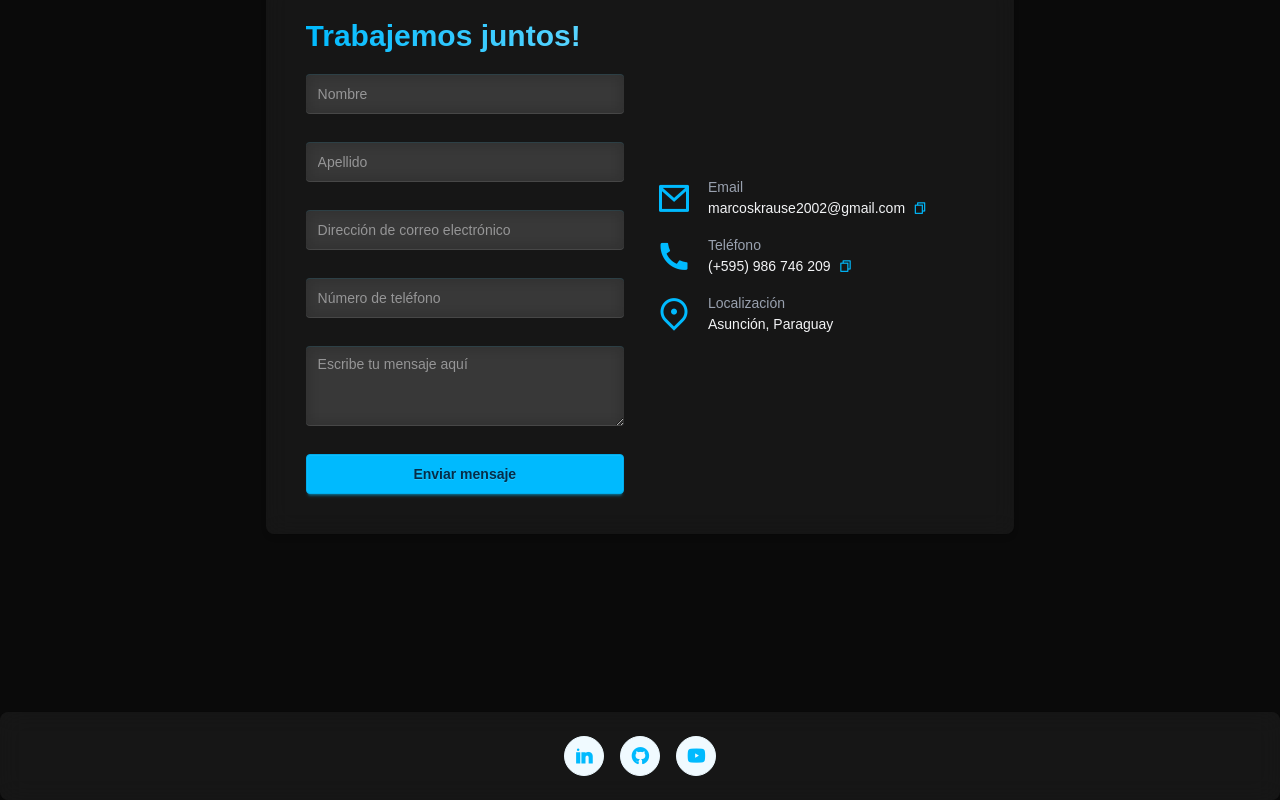
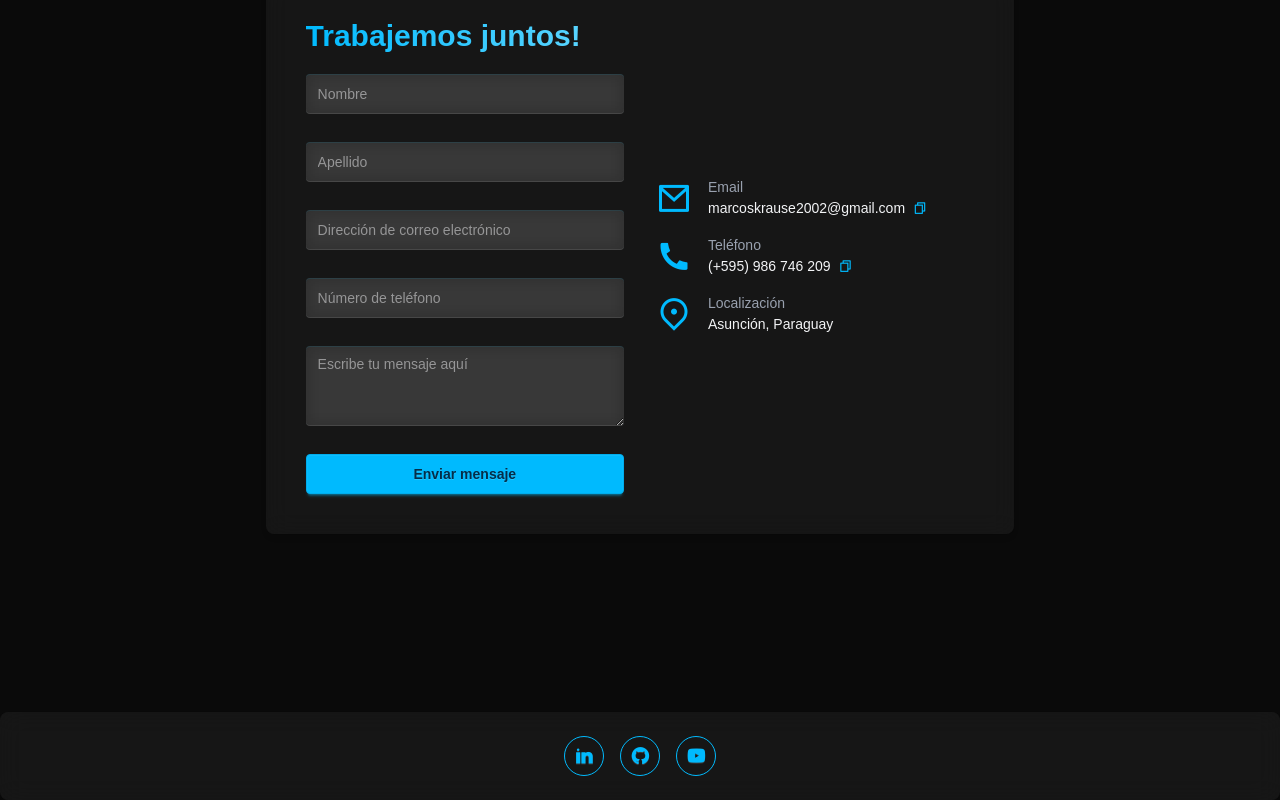
Before and after one commit to mazax28/PORTFOLIO, a React (Vite) app: page / in a window 1280 px wide. Shown: the part 2600-3400 px from the top of the page. Built offline with nearby package versions, Linux system fonts and the light colour scheme; no server answers.

Commit message:
fix: update button styles in Footer component for improved consistency

```diff
--- a/src/components/Footer.jsx
+++ b/src/components/Footer.jsx
@@ -4,13 +4,13 @@ function Footer() {
   return (
     <footer className="footer footer-center  bg-white/5 backdrop-blur-md shadow-md text-white mt-16 p-6 rounded-lg">
       <nav className="flex gap-4 justify-center">
-        <a href='www.linkedin.com/in/marcos-zarate-0a77a5195' target='blank' className="btn btn-circle btn-info btn-soft text-xl">
+        <a href='www.linkedin.com/in/marcos-zarate-0a77a5195' target='blank' className="btn btn-outline btn-circle btn-info text-xl">
           <i className="ri-linkedin-fill"></i>
         </a>
-        <a href='https://github.com/mazax28' target='blank' className="btn btn-circle btn-info btn-soft text-xl">
+        <a href='https://github.com/mazax28' target='blank' className="btn btn-circle btn-outline btn-info text-xl">
           <i className="ri-github-fill"></i>
         </a>
-        <a className="btn btn-circle btn-soft btn-info text-xl">
+        <a className="btn btn-circle btn-outline btn-info text-xl">
           <i className="ri-youtube-fill"></i>
         </a>
       </nav>
```
